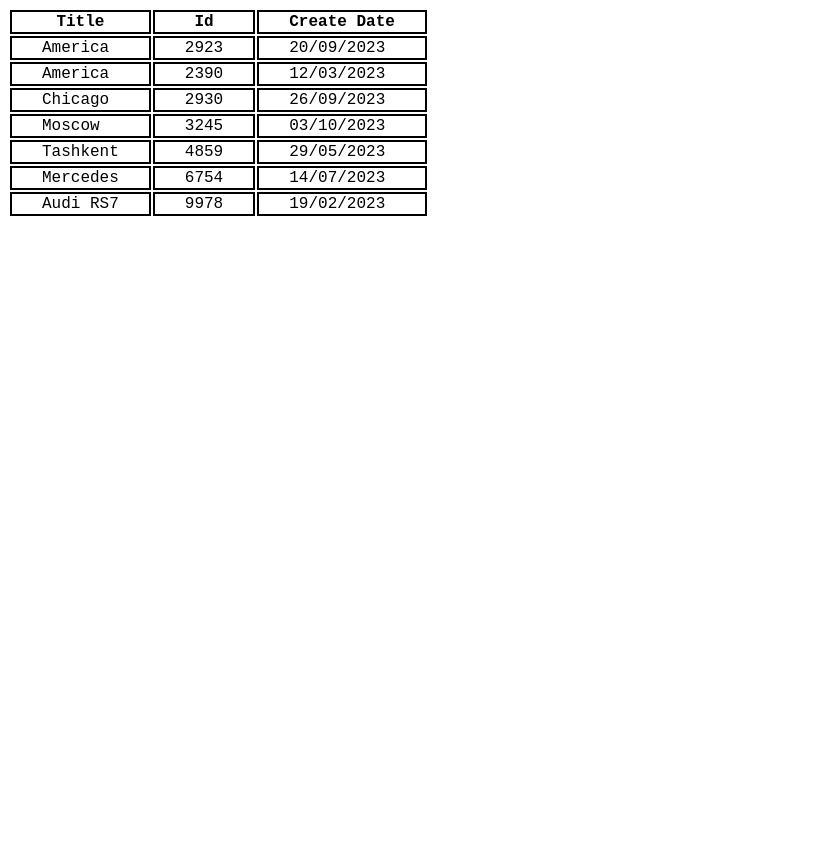
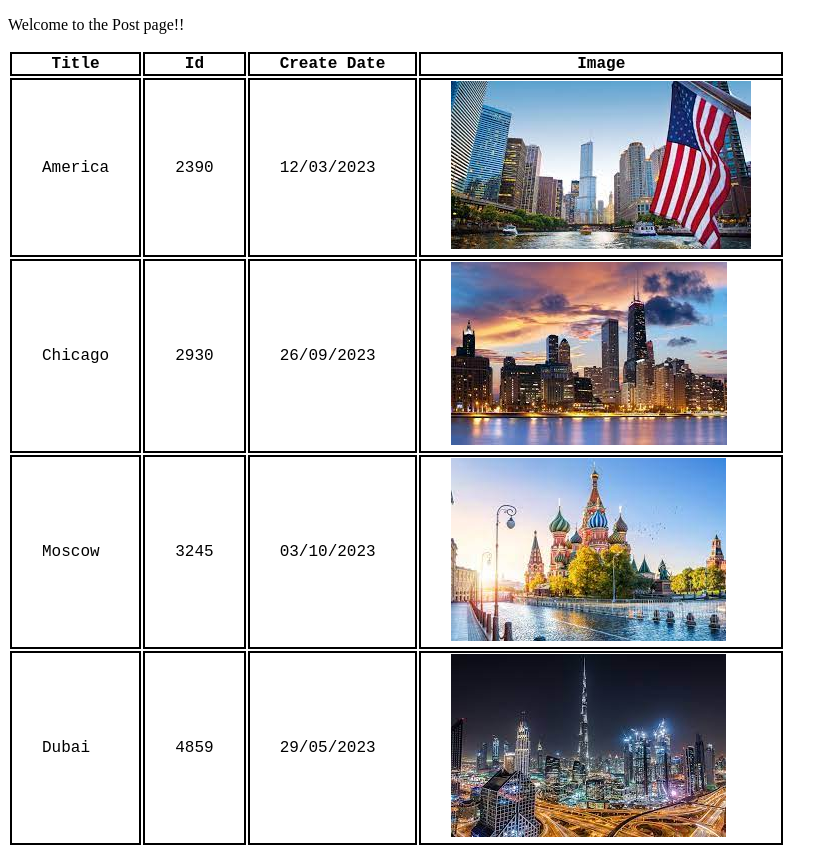
Before and after one commit to netuser2023/blogpost, a Django app: page /posts/ in a window 1280 px wide. Shown: the whole page, without its empty margins (0-837 px from the left). Before the commit the page ends 216 px from the top, so only its background shows below. Run offline with Django 4.2, Linux system fonts and the light colour scheme.

Commit message:
Change commit

```diff
--- a/post/templates/main.html
+++ b/post/templates/main.html
@@ -8,20 +8,20 @@
     <title>Post</title>
 </head>
 <body>
+    <p>Welcome to the Post page!!</p>
     <table>
         <th>Title</th>
         <th>Id</th>
         <th>Create Date</th>
-        <tr>
-            <td>America</td>
-            <td>2923</td>
-            <td>20/09/2023</td>
-        </tr>
+        <th>Image</th>
         {% for post in content %}
         <tr>
             <td>{{post.Title}}</td>
             <td>{{post.Id}}</td>
             <td>{{post.Createdate}}</td>
+            <td>
+                <img src="{% static post.image %}">
+            </td>
         </tr>
         {% endfor %}
     </table>
--- a/post/views.py
+++ b/post/views.py
@@ -5,12 +5,10 @@ from django.http import HttpResponse
 def posts(request):
     content = {
         'content':[
-            {'Title': 'America', 'Id': '2390', 'Createdate':'12/03/2023'},
-            {'Title': 'Chicago', 'Id': '2930', 'Createdate':'26/09/2023'},
-            {'Title': 'Moscow', 'Id': '3245', 'Createdate':'03/10/2023'},
-            {'Title': 'Tashkent', 'Id': '4859', 'Createdate':'29/05/2023'},
-            {'Title': 'Mercedes', 'Id': '6754', 'Createdate':'14/07/2023'},
-            {'Title': 'Audi RS7', 'Id': '9978', 'Createdate':'19/02/2023'},
+            {'Title': 'America', 'Id': '2390', 'Createdate':'12/03/2023', 'image':'images/america.jpg'},
+            {'Title': 'Chicago', 'Id': '2930', 'Createdate':'26/09/2023', 'image':'images/chicago.jpg'},
+            {'Title': 'Moscow', 'Id': '3245', 'Createdate':'03/10/2023', 'image':'images/moscow.jpg'},
+            {'Title': 'Dubai', 'Id': '4859', 'Createdate':'29/05/2023', 'image':'images/dubai.jpg'},
             ]
     }
     return render(request=request, template_name='main.html', context=content)
```
Also changed, not shown: post/static/css/blog.css (line endings or trailing spaces), post/static/images/america.jpg (added), post/static/images/chicago.jpg (added), post/static/images/dubai.jpg (added), post/static/images/moscow.jpg (added).
